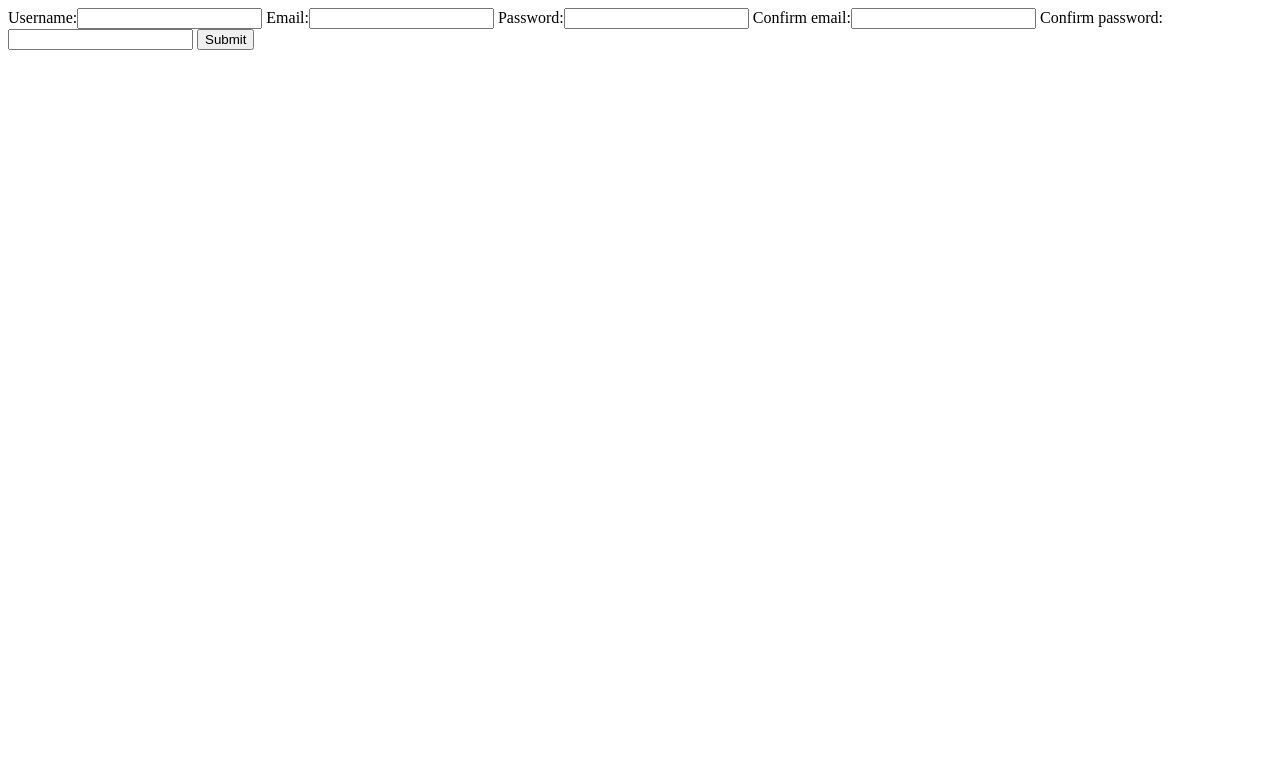
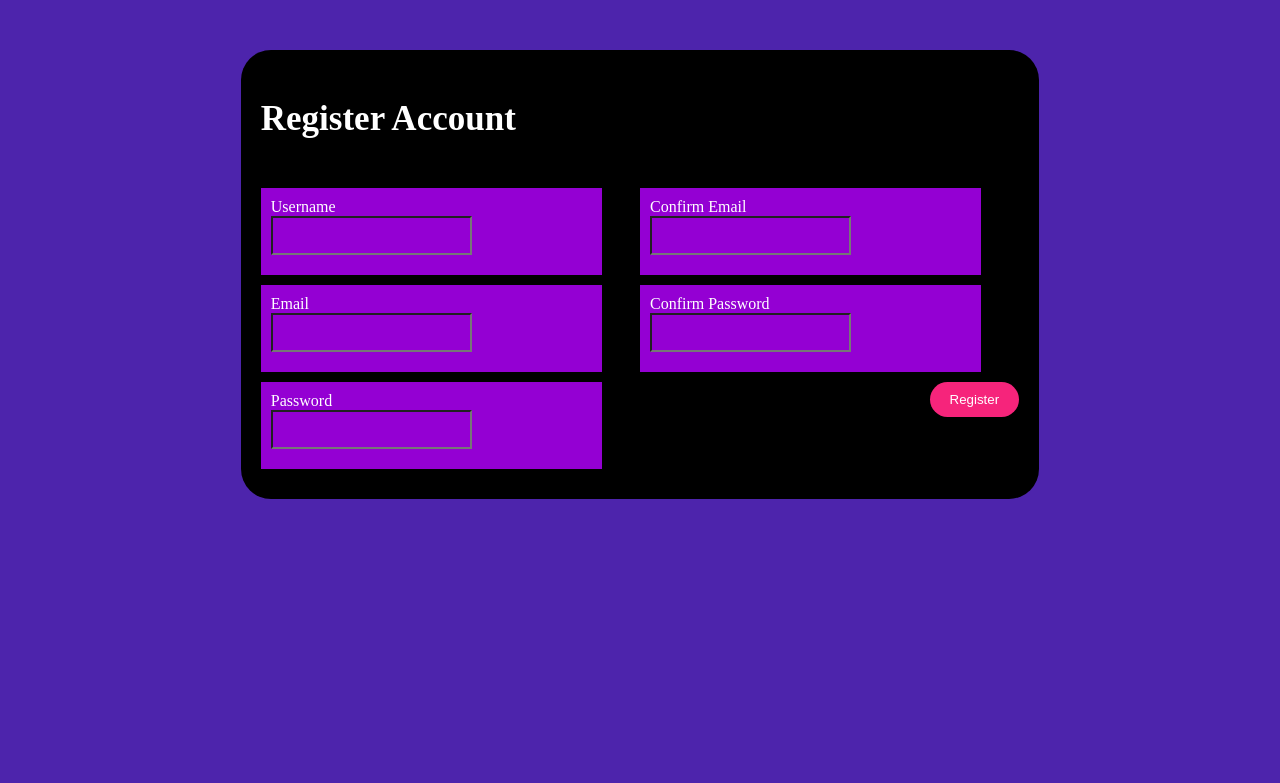
Before and after one commit to BrevinQ42/laban.gg, a Django app: page /register/ in a window 1280 px wide. Shown: the top 783 px of the page. Run offline with Django 3.2, Linux system fonts and the light colour scheme.

Commit message:
Added HTML and CSS elements

```diff
--- a/labanGG/register/templates/register/register.html
+++ b/labanGG/register/templates/register/register.html
@@ -1,3 +1,111 @@
+<!DOCTYPE html>
+<html lang="en">
+<head>
+    <meta charset="UTF-8">
+    <title>Register Account</title>
+    <style>
+        body {
+            background-color: #4D24AC;
+        }
+        .black-box {
+            background-color: black;
+            border-radius: 30px;
+            padding: 20px;
+            color: white;
+            margin: auto;
+            width: 60%;
+            margin-top: 50px;
+            overflow: auto;
+        }
+        .purple-box {
+            background-color: #9400D3;
+            padding: 10px;
+            margin-bottom: 10px;
+            color: white;
+        }
+        .pink-button {
+            background-color: #F6247B;
+            color: white;
+            border: none;
+            padding: 10px 20px;
+            border-radius: 50px;
+            cursor: pointer;
+            float: right;
+        }
+        .form-column {
+            width: 45%;
+            float: left;
+            padding-right: 5%;
+        }
+        .header-row {
+            display: flex;
+            align-items: center;
+            justify-content: space-between;
+            margin-bottom: 20px;
+        }
+        h2 {
+            font-size: 35px;
+        }
+        .upload-container {
+            display: flex;
+            align-items: center;
+        }
+        .upload-box {
+            background-color: #B3B3B3;
+            padding: 5px 10px;
+            border-radius: 10px;
+            margin-right: 10px;
+        }
+        .upload-text {
+            color: white;
+        }
+        .upload-button {
+            background-color: #B3B3B3;
+            color: white;
+            border: none;
+            padding: 10px 20px;
+            border-radius: 10px;
+            cursor: pointer;
+        }
+    </style>
+</head>
+
+<body>
+    <div class="black-box">
+        <div class="header-row">
+            <h2>Register Account</h2>
+        </div>
+
+        <form method="post" enctype="multipart/form-data">
+            {% csrf_token %}
+            <div class="form-column">
+                <div class="purple-box">
+                    <label for="username">Username</label><br>
+                    <input type="text" name="username" id="username" class="purple-box">
+                </div>
+                <div class="purple-box">
+                    <label for="email">Email</label><br>
+                    <input type="text" name="email" id="email" class="purple-box">
+                </div>
+                <div class="purple-box">
+                    <label for="password">Password</label><br>
+                    <input type="text" name="password" id="password" class="purple-box">
+                </div>
+            </div>
+            <div class="form-column">
+                <div class="purple-box">
+                    <label for="confirm_email">Confirm Email</label><br>
+                    <input type="text" name="confirm_email" id="confirm_email" class="purple-box">
+                </div>
+                <div class="purple-box">
+                    <label for="confirm_password">Confirm Password</label><br>
+                    <input type="text" name="confirm_password" id="confirm_password" class="purple-box">
+                </div>
+            </div>
+            <button type="submit" class="pink-button">Register</button>
+        </form>
+
+        <div class="form-column">
             {% block content %}
                 {{ form.non_field_errors }}
                 {% for field in form %}
@@ -10,9 +118,8 @@
                         </ul>
                     {% endif %}
                 {% endfor %}
-    <form action="/register/" method="post">
-        {% csrf_token %}
-        {{ form }}
-        <input type="submit" value="Submit">
-    </form>
             {% endblock %}
+        </div>
+    </div>
+</body>
+</html>
```
Also changed, not shown: labanGG/db.sqlite3. Lines whose indentation alone changed are shown as unchanged.
